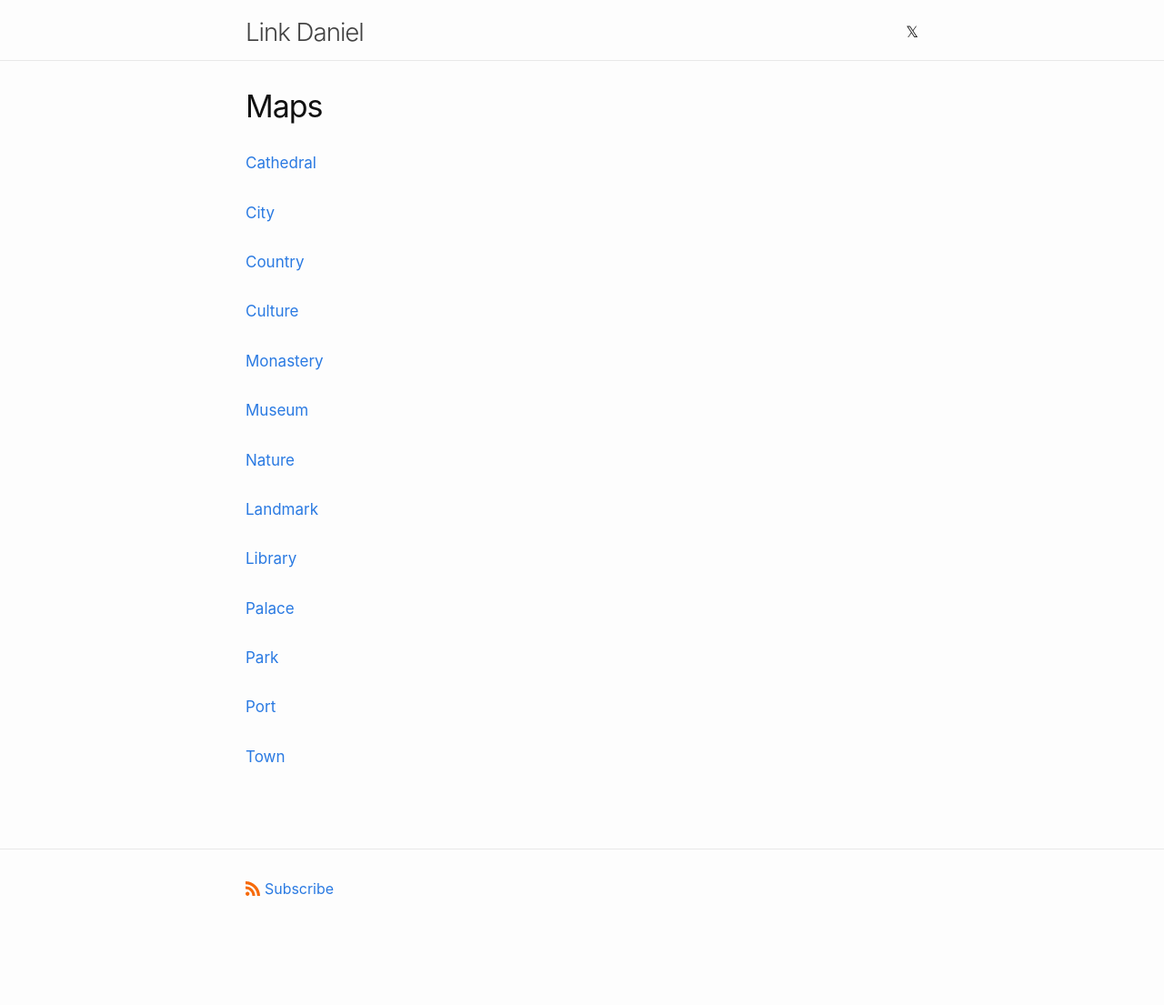
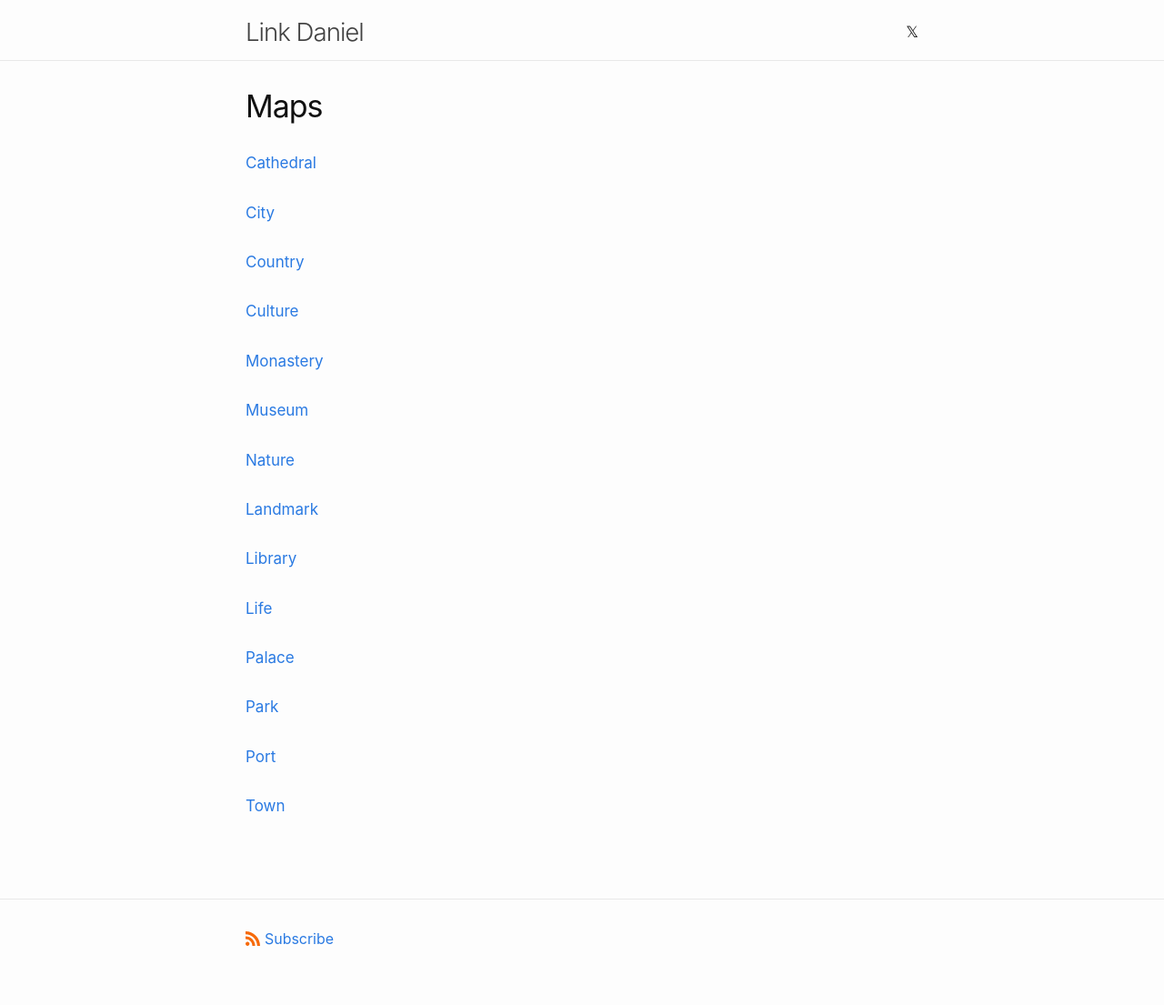
Before and after one commit to link-daniel/link.github.io, a Jekyll site: the page built from maps.md, in a window 1280 px wide. Shown: the whole page at 91% size. Built offline with Jekyll 4.4.1, drawn with Linux system fonts in a browser that asks for light colours; before the commit the page ends 1051 px from its top, so only the background shows below that.

Commit message:
Update maps.md

```diff
--- a/maps.md
+++ b/maps.md
@@ -31,6 +31,9 @@ permalink: /maps/
 <a href="https://maps.app.goo.gl/nBwt1AjNw463UcGa7">Library</a>
 <br>
 <br>
+<a href="https://maps.app.goo.gl/mkwNbndFwUsTg8hU7">Life</a>
+<br>
+<br>
 <a href="https://maps.app.goo.gl/vKPzQCR1pr2CagwS8">Palace</a>
 <br>
 <br>
```
